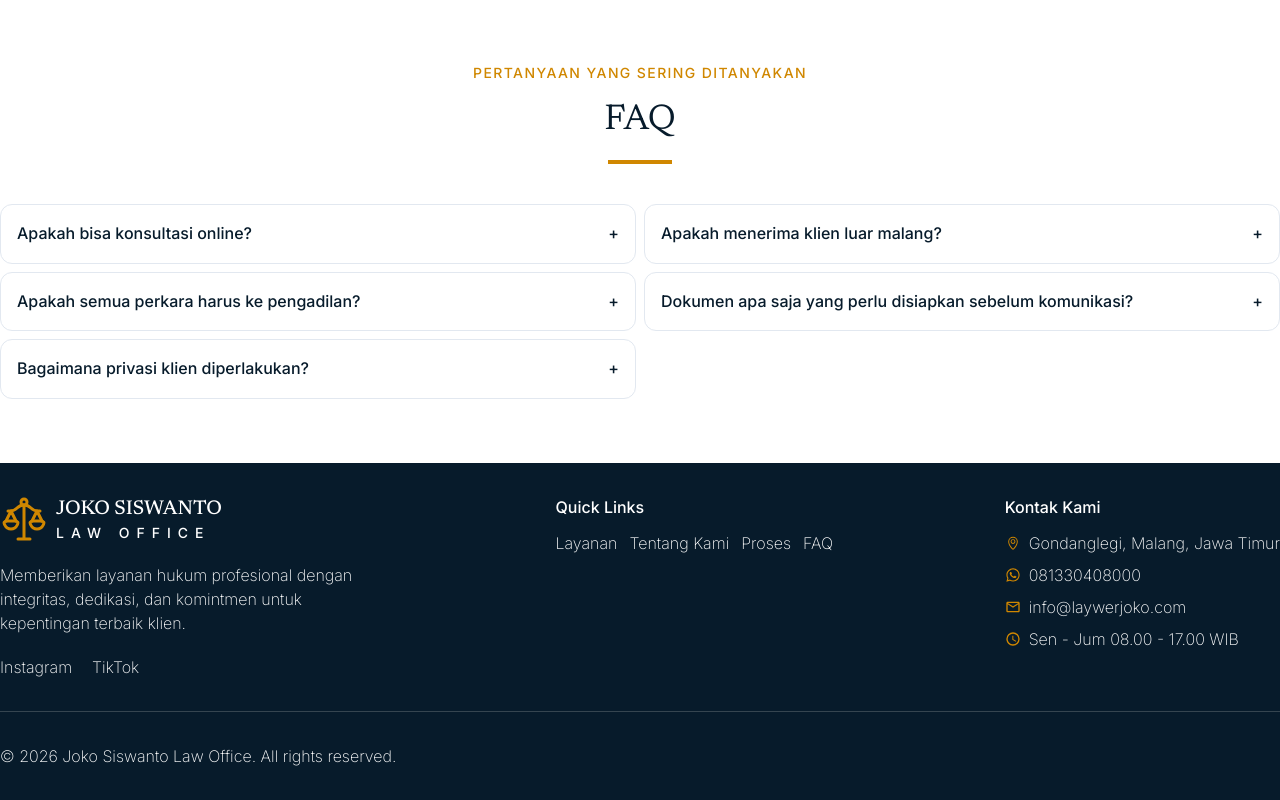
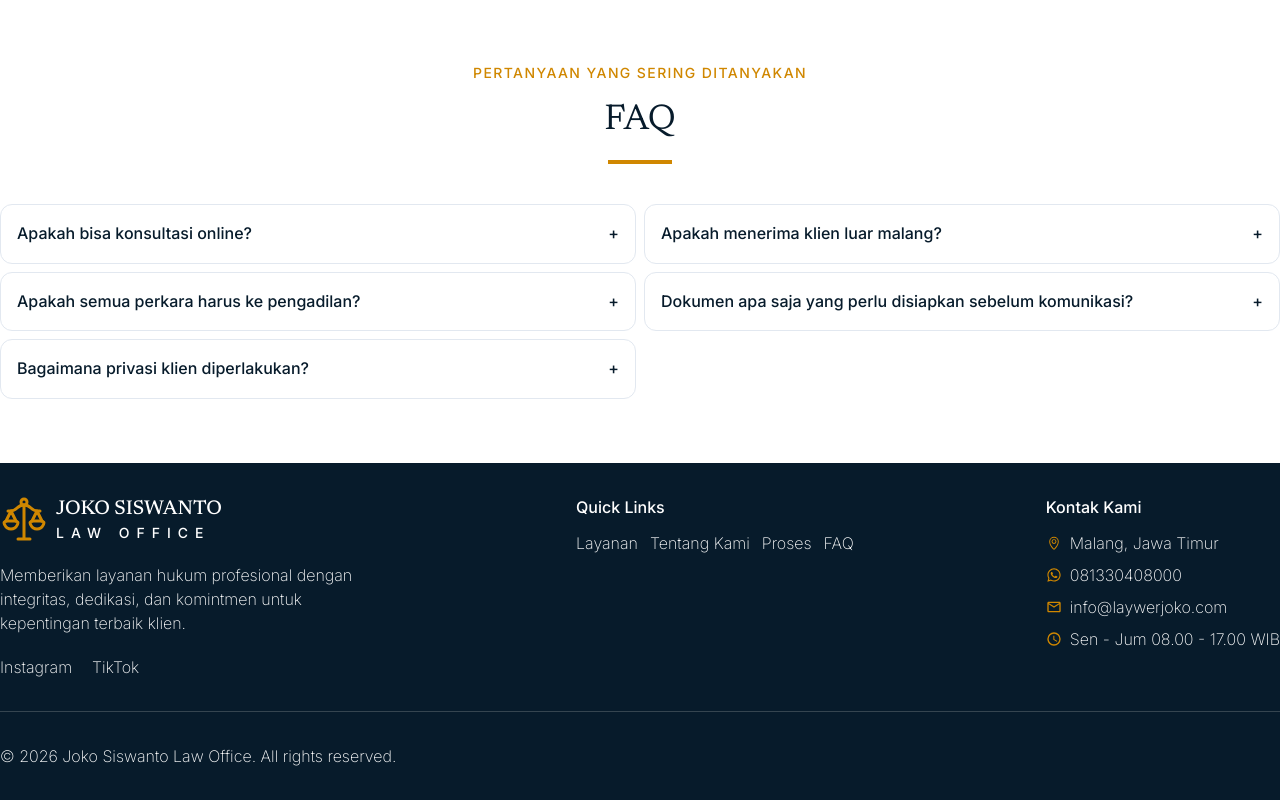
Before and after one commit to ambariyanto/lawyerjoko, a website: page index.html in a window 1280 px wide. Shown: the part 3542-4342 px from the top of the page. Drawn offline with Linux system fonts and the light colour scheme.

```diff
--- a/index.html
+++ b/index.html
@@ -329,7 +329,7 @@
                     <div id="kontak" class="space-y-3">
                         <p class="font-medium">Kontak Kami</p>
                         <ul class="icon-box address">
-                            <li class="item"><span class="icon lineicons--map-marker-5"></span><span>Gondanglegi, Malang, Jawa Timur</span></li>
+                            <li class="item"><span class="icon lineicons--map-marker-5"></span><span>Malang, Jawa Timur</span></li>
                             <li class="item"><span class="icon ic--outline-whatsapp"></span><a class="link" href="https://wa.me/6281330408000" target="_blank">081330408000</a></li>
                             <li class="item"><span class="icon ic--outline-email"></span><a class="link" href="mailto:info@laywerjoko.com">info@laywerjoko.com</a></li>
                             <li class="item"><span class="icon mdi--clock-outline"></span><span>Sen - Jum 08.00 - 17.00 WIB</span></li>
```
